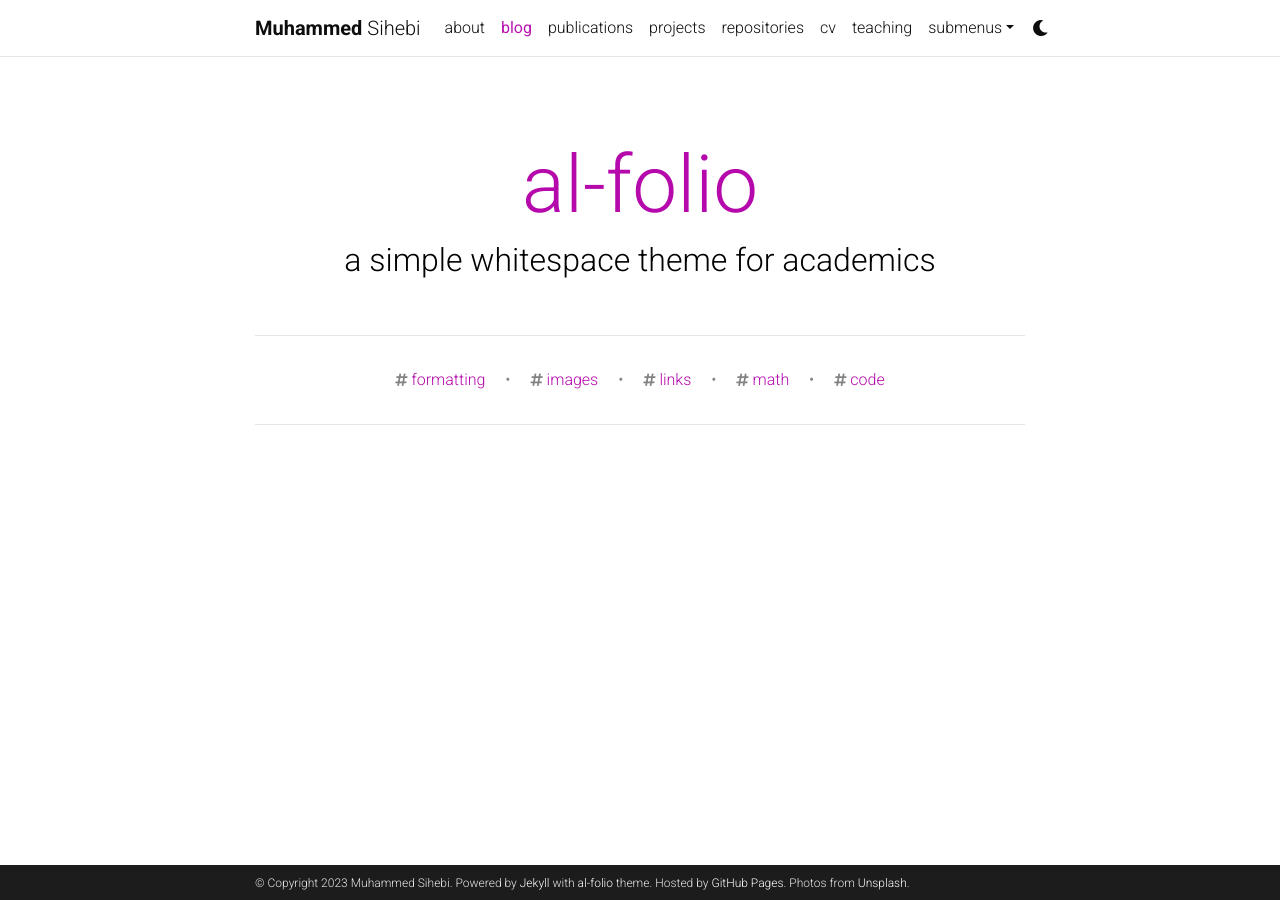
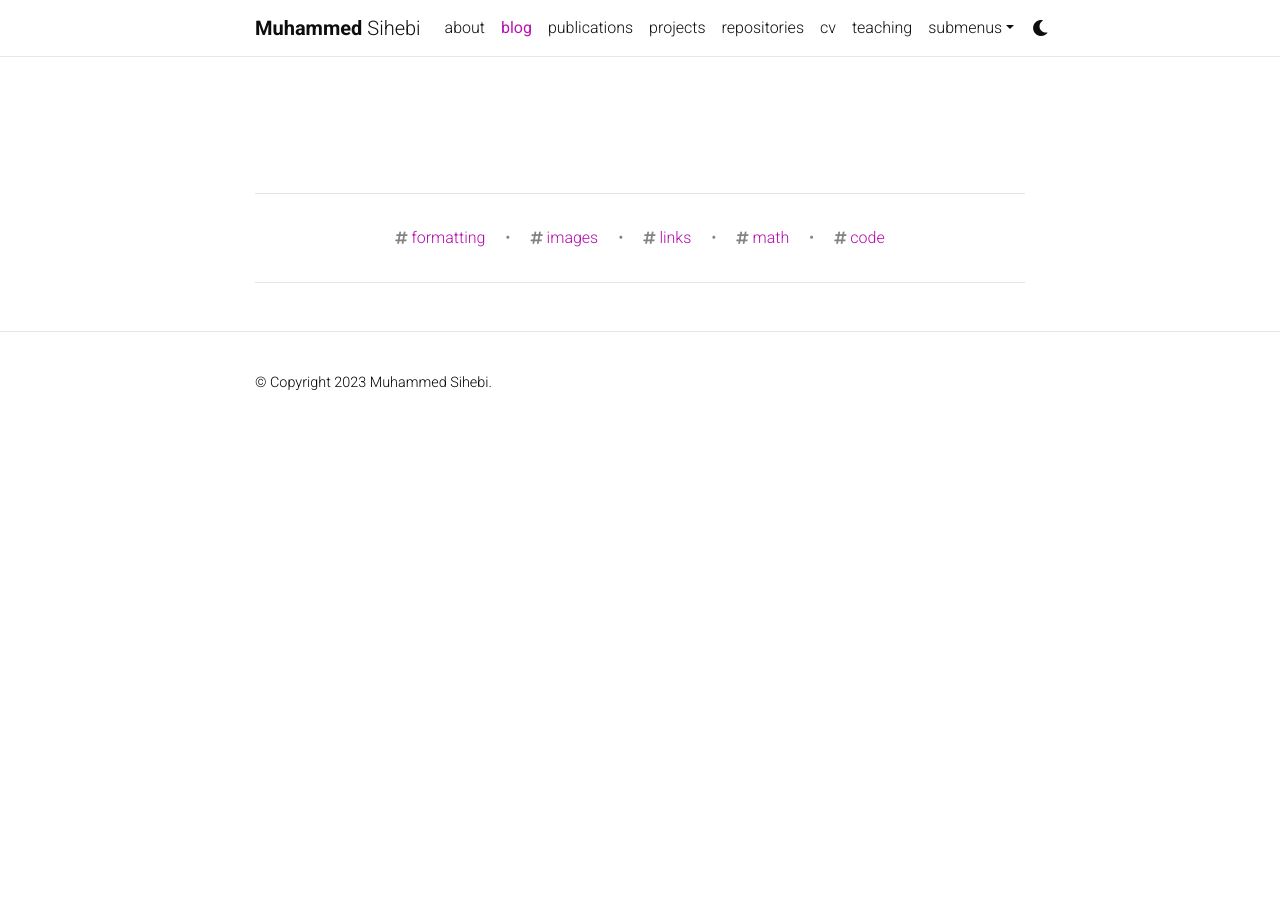
Before and after one commit to muhammed-shihebi/muhammed-shihebi.github.io, a Jekyll site: the page built from blog/index.html, in a window 1280 px wide. Built offline with Jekyll 4.4.1, drawn with Linux system fonts in a browser that asks for light colours; full-size pictures stand in for the smaller copies a plugin makes; the list of posts is cut into pages by our own code; comment, search, counter and statistics services are not loaded; a style sheet for code colours, icons or effects is not loaded.

Commit message:
update _config.yml

```diff
--- a/_config.yml
+++ b/_config.yml
@@ -9,14 +9,11 @@
 email: muhammednurpro@gmail.com
 description: > # the ">" symbol means to ignore newlines until "footer_text:"
   A simple, whitespace theme for academics. Based on [*folio](https://github.com/bogoli/-folio) design.
-footer_text: >
-  Powered by <a href="https://jekyllrb.com/" target="_blank">Jekyll</a> with <a href="https://github.com/alshedivat/al-folio">al-folio</a> theme.
-  Hosted by <a href="https://pages.github.com/" target="_blank">GitHub Pages</a>.
-  Photos from <a href="https://unsplash.com" target="_blank">Unsplash</a>.
-keywords: jekyll, jekyll-theme, academic-website, portfolio-website  # add your own keywords or leave empty
+footer_text:
+keywords: machine learning, nlp, deep learning, computer science # add your own keywords or leave empty
 
 lang: en # the language of your site (for example: en, fr, cn, ru, etc.)
-icon: ⚛️  # the emoji used as the favicon (alternatively, provide image name in /assets/img/)
+icon: 👨‍💻  # the emoji used as the favicon (alternatively, provide image name in /assets/img/)
 
 url: https://muhammed-shihebi.github.io # the base hostname & protocol for your site
 baseurl: # the subpath of your site, e.g. /blog/
@@ -48,7 +45,7 @@
 # -----------------------------------------------------------------------------
 
 navbar_fixed: true
-footer_fixed: true
+footer_fixed: false
 
 # Dimensions
 max_width: 800px
@@ -67,11 +64,11 @@
 # Social integration
 # -----------------------------------------------------------------------------
 
-github_username: # your GitHub user name
+github_username: muhammed-shihebi # your GitHub user name
 gitlab_username: # your GitLab user name
 twitter_username: # your Twitter handle
 mastodon_username: # your mastodon instance+username in the format instance.tld/@username
-linkedin_username: # your LinkedIn user name
+linkedin_username: muhammed-shihebi # your LinkedIn user name
 telegram_username: # your Telegram user name
 scholar_userid: # your Google Scholar ID
 semanticscholar_id: # your Semantic Scholar ID
@@ -100,7 +97,7 @@
 discord_id: # your discord id (18-digit unique numerical identifier)
 
 contact_note: >
-  You can even add a little note about which of these is the best way to reach you.
+  You can contact me via email or any of the social media platforms listed above.
 
 # -----------------------------------------------------------------------------
 # Analytics and search engine verification
@@ -116,9 +113,9 @@
 # Blog
 # -----------------------------------------------------------------------------
 
-blog_name: al-folio # blog_name will be displayed in your blog page
+blog_name:  # blog_name will be displayed in your blog page
 blog_nav_title: blog # your blog must have a title for it to be displayed in the nav bar
-blog_description: a simple whitespace theme for academics
+blog_description:
 permalink: /blog/:year/:title/
 
 # Pagination
@@ -345,7 +342,7 @@
 enable_tooltips:            false  # enables automatic tooltip links generated
                                    # for each section titles on pages and posts
 enable_darkmode:            true   # enables switching between light/dark modes
-enable_navbar_social:       false  # enables displaying social links in the
+enable_navbar_social:       true  # enables displaying social links in the
                                    # navbar on the about page
 enable_project_categories:  true   # enables categorization of projects into
                                    # multiple categories
```
